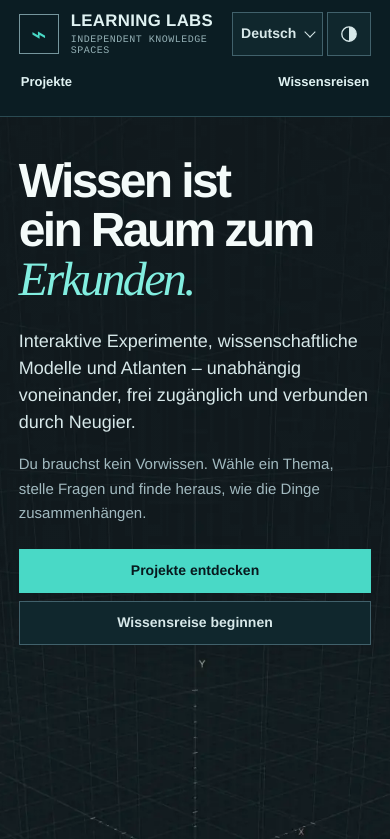
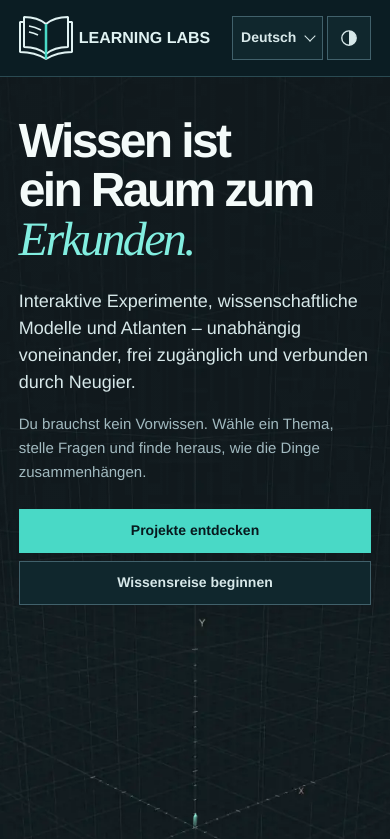
Before and after one commit to philippklinz/learning-labs, a plain HTML site: page index.html in a window 390 px wide. Shown: the top 839 px of the page. Drawn offline with Linux system fonts and the light colour scheme.

Commit message:
Give the Learning Labs header an open-book mark

```diff
--- a/directory.css
+++ b/directory.css
@@ -14,17 +14,15 @@ main:focus { outline-offset: -3px; }
 
 header, .journeys, footer { background: var(--mo-rail); color: var(--mo-rail-text); }
 header { border-bottom: 1px solid var(--mo-border); }
-.header-inner { min-height: 76px; display: grid; grid-template-columns: 1fr auto auto; align-items: center; gap: 16px; padding-block: 12px; }
-.brand { display: inline-flex; align-items: center; gap: 12px; min-height: var(--mo-control-height); width: fit-content; max-width: 100%; text-decoration: none; color: var(--mo-rail-text); }
+.header-inner { min-height: 76px; display: flex; flex-wrap: wrap; align-items: center; gap: 8px 16px; padding-block: 12px; }
+.brand { display: inline-flex; flex: 1 1 min-content; max-inline-size: max-content; align-items: center; gap: 12px; text-decoration: none; color: var(--mo-rail-text); }
 .brand:hover { color: var(--mo-accent-active); }
-.brand-mark { flex: 0 0 40px; height: 40px; border: 1px solid var(--mo-control-border); display: grid; place-items: center; color: var(--mo-accent); font: 26px var(--mo-serif); }
-.brand-name { min-width: 0; display: grid; gap: 4px; overflow-wrap: anywhere; }
-.brand-name strong { font-size: 1.05rem; line-height: 1.1; letter-spacing: .02em; }
-.brand-name small { font: .625rem var(--mo-mono); color: var(--mo-rail-muted); letter-spacing: .05em; }
-.site-nav, .hero-links, .footer-links { display: flex; align-items: center; flex-wrap: wrap; gap: 8px; }
-.site-nav a, .footer-links a { display: inline-flex; align-items: center; justify-content: center; min-height: var(--mo-control-height); padding-inline: 12px; color: var(--mo-rail-text); text-decoration: none; font: 700 .875rem/1.25 var(--mo-font); }
-.site-nav a:hover, .footer-links a:hover { color: var(--mo-accent-active); text-decoration: underline; }
-.header-tools { display: flex; gap: 8px; align-items: center; }
+.brand-mark { display: block; flex: none; block-size: var(--mo-control-height); inline-size: auto; }
+.brand-name { font-size: 1.125rem; line-height: 1.1; letter-spacing: .02em; }
+.hero-links, .footer-links { display: flex; align-items: center; flex-wrap: wrap; gap: 8px; }
+.footer-links a { display: inline-flex; align-items: center; justify-content: center; min-height: var(--mo-control-height); padding-inline: 12px; color: var(--mo-rail-text); text-decoration: none; font: 700 .875rem/1.25 var(--mo-font); }
+.footer-links a:hover { color: var(--mo-accent-active); text-decoration: underline; }
+.header-tools { display: flex; gap: 8px; align-items: center; margin-inline-start: auto; }
 .language-menu { position: relative; }
 .language-menu summary { gap: 10px; }
 .language-options { position: absolute; z-index: 4; inset-inline-end: 0; inset-block-start: 100%; min-width: 100%; max-height: 50vh; overflow: auto; background: var(--mo-surface); border: 1px solid var(--mo-control-border); }
@@ -160,19 +158,17 @@ footer { border-block-start: 1px solid var(--mo-border); }
   .cards { grid-template-columns: repeat(2, minmax(0, 1fr)); }
 }
 @media (max-width: 48rem) {
-  .header-inner { grid-template-columns: minmax(0, 1fr) auto; gap: 4px 12px; }
-  .site-nav { grid-column: 1 / -1; grid-row: 2; }
-  .header-tools { grid-column: 2; grid-row: 1; }
   .hero-inner { grid-template-columns: minmax(0, 1fr); gap: 20px; padding-block: 40px; }
   .hero::after { background: linear-gradient(180deg, #10191d66 0%, #10191d33 42%, transparent 66%); }
   .study-window { max-width: 31rem; }
   .section-head { align-items: start; flex-direction: column; gap: 12px; margin-bottom: 24px; }
   .journey-guide { --guide-width: 8.5rem; }
-  .site-nav a, .footer-links a { padding-inline: 8px; }
+  .footer-links a { padding-inline: 8px; }
 }
 @media (max-width: 36rem) {
-  .site-nav { gap: 2px; justify-content: space-between; }
-  .site-nav a { font-size: .8125rem; padding-inline: 2px; }
+  .header-inner { column-gap: 6px; }
+  .brand { gap: 6px; }
+  .brand-name { font-size: 1rem; letter-spacing: normal; }
   .hero-links { align-items: stretch; }
   .hero-links .mo-btn { flex: 1 1 12rem; }
   .cards { grid-template-columns: 1fr; grid-auto-rows: auto; }
@@ -195,10 +191,7 @@ footer { border-block-start: 1px solid var(--mo-border); }
   .footer-links { gap: 4px; }
 }
 @media (max-width: 23rem) {
-  .header-inner { column-gap: 8px; }
-  .brand { gap: 7px; }
-  .brand-mark { flex-basis: 32px; height: 32px; }
-  .brand-name strong { font-size: .94rem; overflow-wrap: normal; }
+  .brand-name { font-size: .9375rem; }
   .footer-links a { padding-inline: 4px; }
 }
 @media (prefers-reduced-motion: reduce), (forced-colors: active) {
--- a/index.html
+++ b/index.html
@@ -56,13 +56,14 @@
 <header data-theme="dark">
   <div class="wrap header-inner">
     <a class="brand" href="index.html" aria-label="Learning Labs – Startseite">
-      <span class="brand-mark" aria-hidden="true">⌁</span>
-      <span class="brand-name" lang="en"><strong>LEARNING LABS</strong><small>INDEPENDENT KNOWLEDGE SPACES</small></span>
+      <svg class="brand-mark" width="54" height="44" viewBox="0 0 54 44" fill="none" stroke="currentColor" stroke-width="2" stroke-linejoin="bevel" aria-hidden="true" focusable="false">
+        <path d="M5 6H1v30c10 0 18 2 26 7 8-5 16-7 26-7V6h-4"/>
+        <path d="M27 8C21 3 14 1 5 1v30c9 0 16 2 22 7 6-5 13-7 22-7V1c-9 0-16 2-22 7Z"/>
+        <path d="M10 10q6 1 12 4M10 16q5 1 9 3" stroke-width="1.5"/>
+        <path d="M27 8v35" stroke="var(--mo-accent)" stroke-width="2.5"/>
+      </svg>
+      <strong class="brand-name" lang="en">LEARNING LABS</strong>
     </a>
-    <nav class="site-nav" aria-label="Hauptnavigation">
-      <a href="#projects">Projekte</a>
-      <a href="#journeys">Wissensreisen</a>
-    </nav>
     <div class="header-tools">
       <details class="language-menu">
         <summary class="mo-btn"><span class="mo-sr-only">Sprache wählen · </span>Deutsch<span class="chevron" aria-hidden="true"></span></summary>
--- a/locales/de.json
+++ b/locales/de.json
@@ -7,9 +7,6 @@
   "nav": {
     "skip": "Zum Inhalt springen",
     "home": "Learning Labs – Startseite",
-    "label": "Hauptnavigation",
-    "projects": "Projekte",
-    "journeys": "Wissensreisen",
     "language": "Sprache wählen",
     "theme": "Dunkelmodus"
   },
--- a/locales/en.json
+++ b/locales/en.json
@@ -1,5 +1,5 @@
 {
-  "sourceRevision": "5e4ffc87b6c06c658747ab1beb606dc92370938d715a1e42038388f459c8d9e2",
+  "sourceRevision": "8cbcb7dbbd68efa647d2861f28979419642ec09316a6918e7936c30ae92deba6",
   "languageName": "English",
   "page": {
     "title": "Learning Labs – Interactive labs and atlases",
@@ -8,9 +8,6 @@
   "nav": {
     "skip": "Skip to content",
     "home": "Learning Labs – home",
-    "label": "Main navigation",
-    "projects": "Projects",
-    "journeys": "Journeys",
     "language": "Choose language",
     "theme": "Dark mode"
   },
```
Also changed, not shown: en.html (+7 -6 lines), templates/directory.html (+7 -6 lines).
